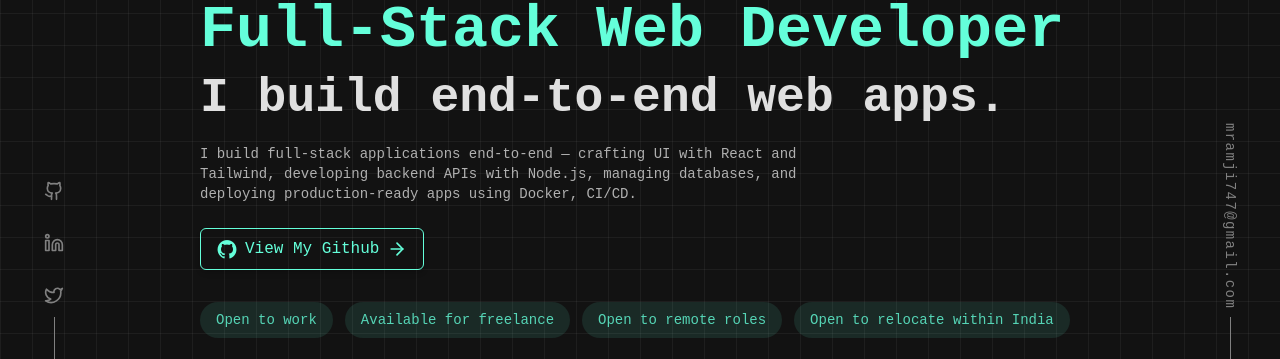
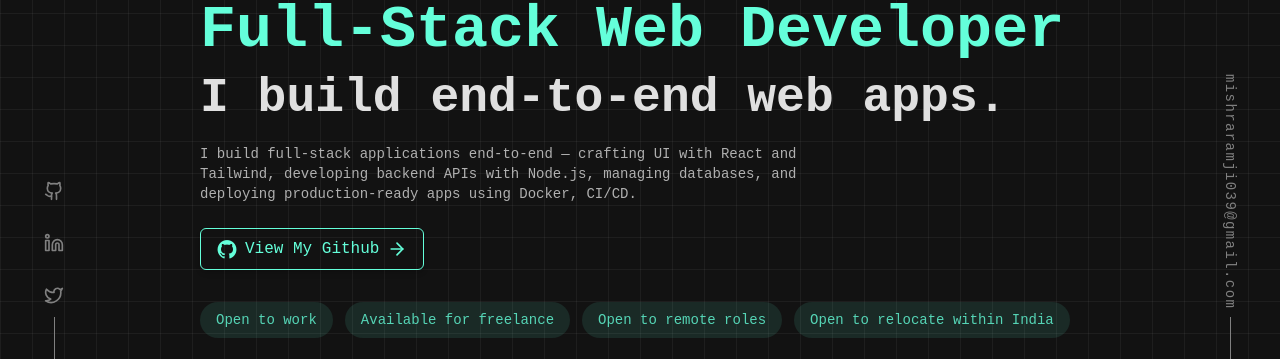
Before and after one commit to ramji023/Portfolio, a React (Vite) app: page / in a window 1280 px wide. Shown: the part 243-602 px from the top of the page. Built offline with nearby package versions, Linux system fonts and the light colour scheme.

Commit message:
Update email address in Dashboard component

```diff
--- a/src/pages/Dashboard.tsx
+++ b/src/pages/Dashboard.tsx
@@ -57,7 +57,7 @@ export default function Dashboard() {
         transition
       "
             >
-              mramji747@gmail.com
+              mishraramji039@gmail.com
             </a>
           </div>
           <div className="w-px h-60 bg-text-muted mt-2"></div>
```
